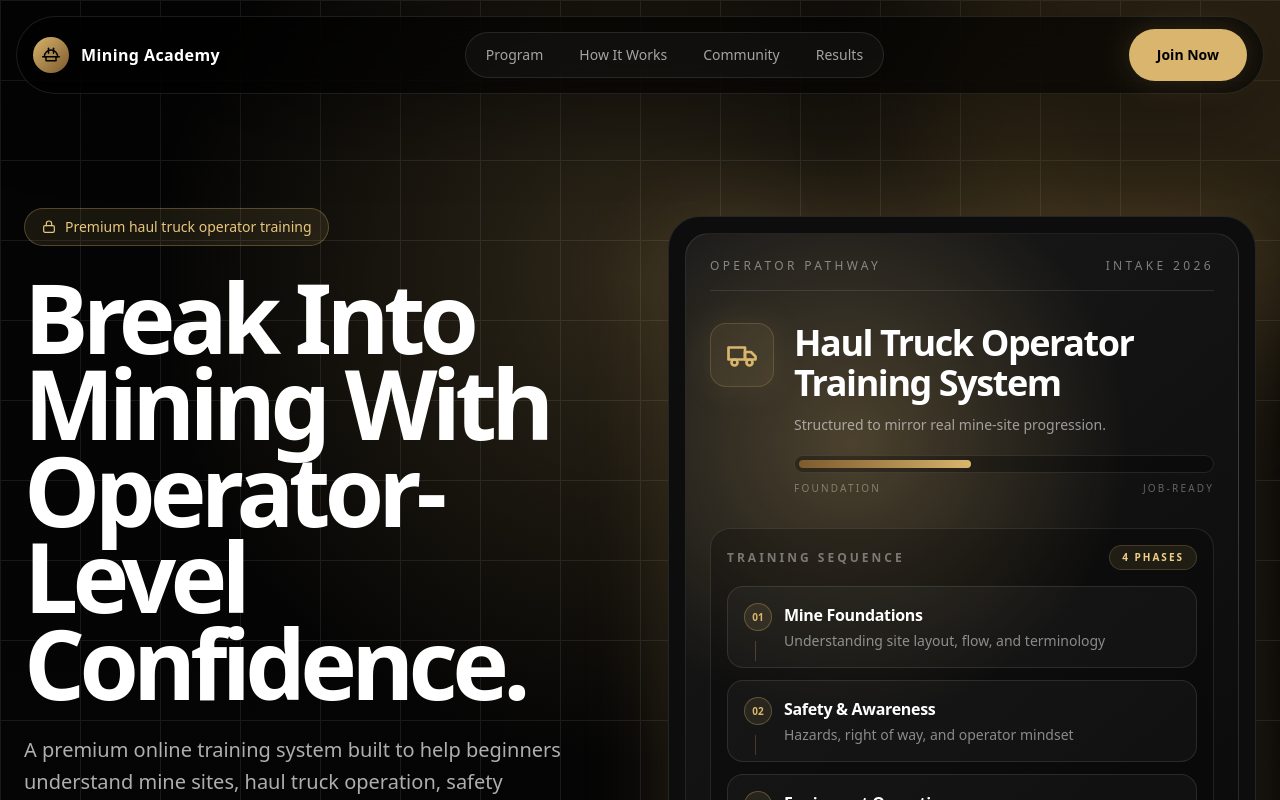
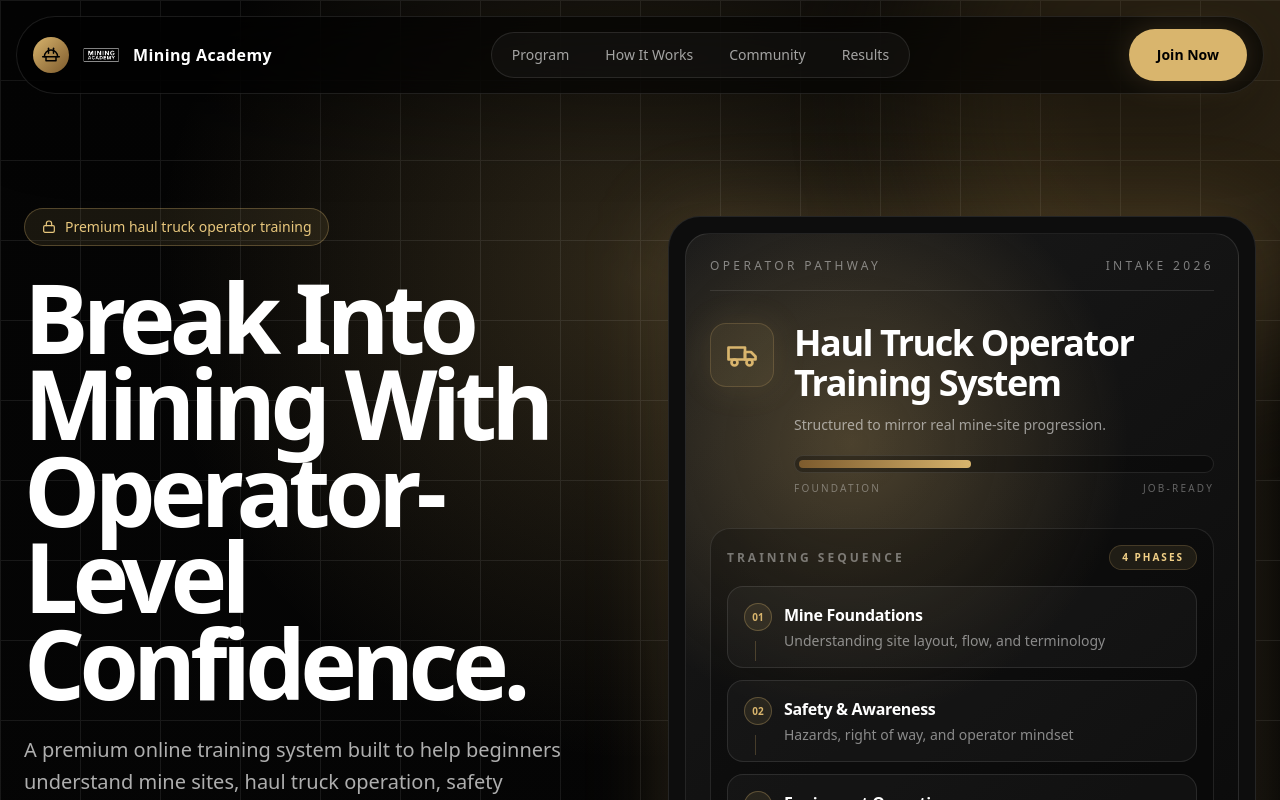
Before and after one commit to D01145/mining-academy, a React (Vite) app: page / in a window 1280 px wide. Shown: the top 800 px of the page. Built offline with nearby package versions, Linux system fonts and the light colour scheme.

Commit message:
Update App.jsx

```diff
--- a/src/App.jsx
+++ b/src/App.jsx
@@ -143,6 +143,7 @@ export default function MiningAcademyLandingPage() {
            <div className="flex h-9 w-9 items-center justify-center rounded-full bg-gradient-to-br from-[#d9b56d] to-[#7d5b2d] text-black">
             <Icon name="hardhat" className="h-5 w-5" />
             </div>
+            <img src="/logo.png" alt="Mining Academy" className="h-10 w-auto" />
             <span className="font-semibold tracking-wide">Mining Academy</span>
           </button>
 
```
